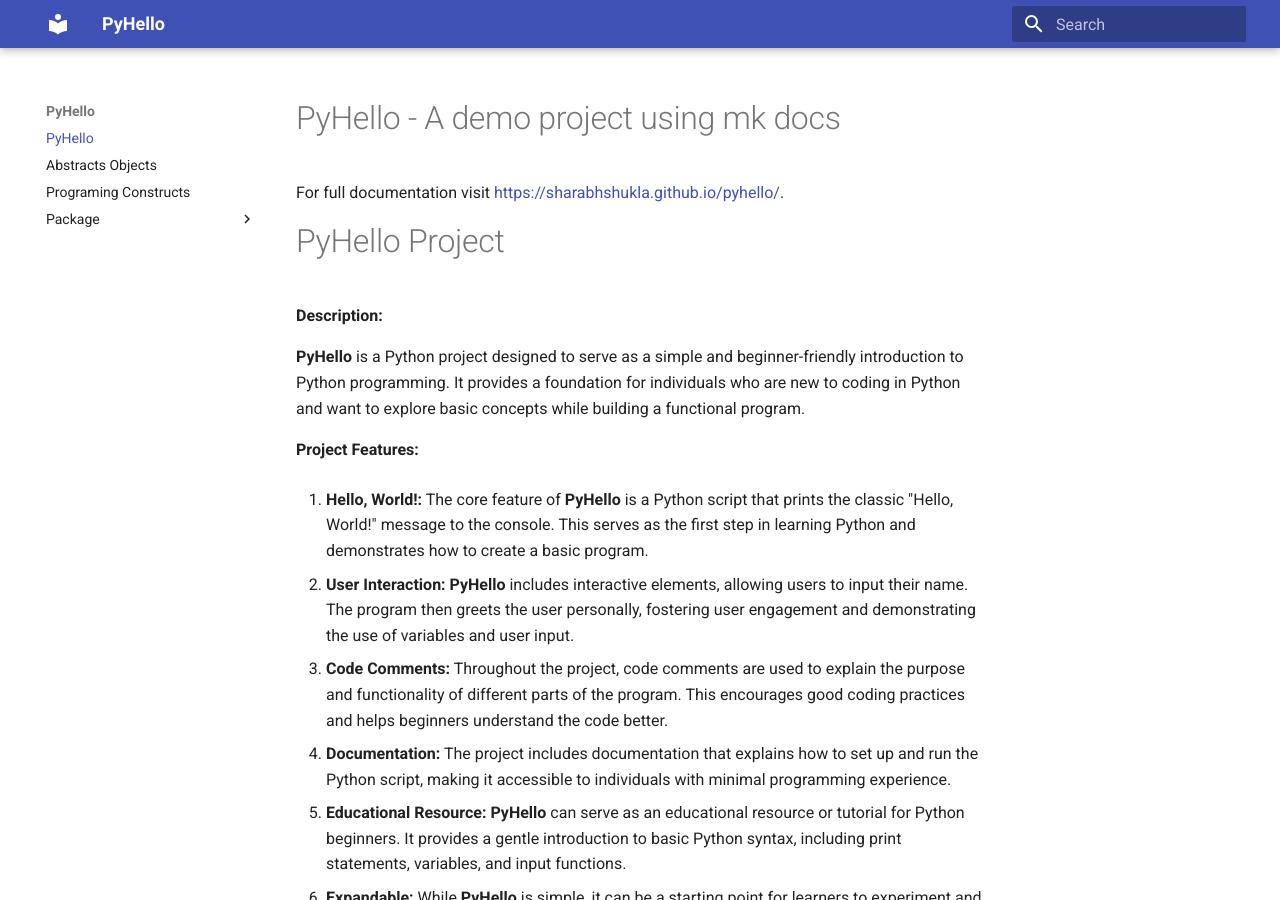
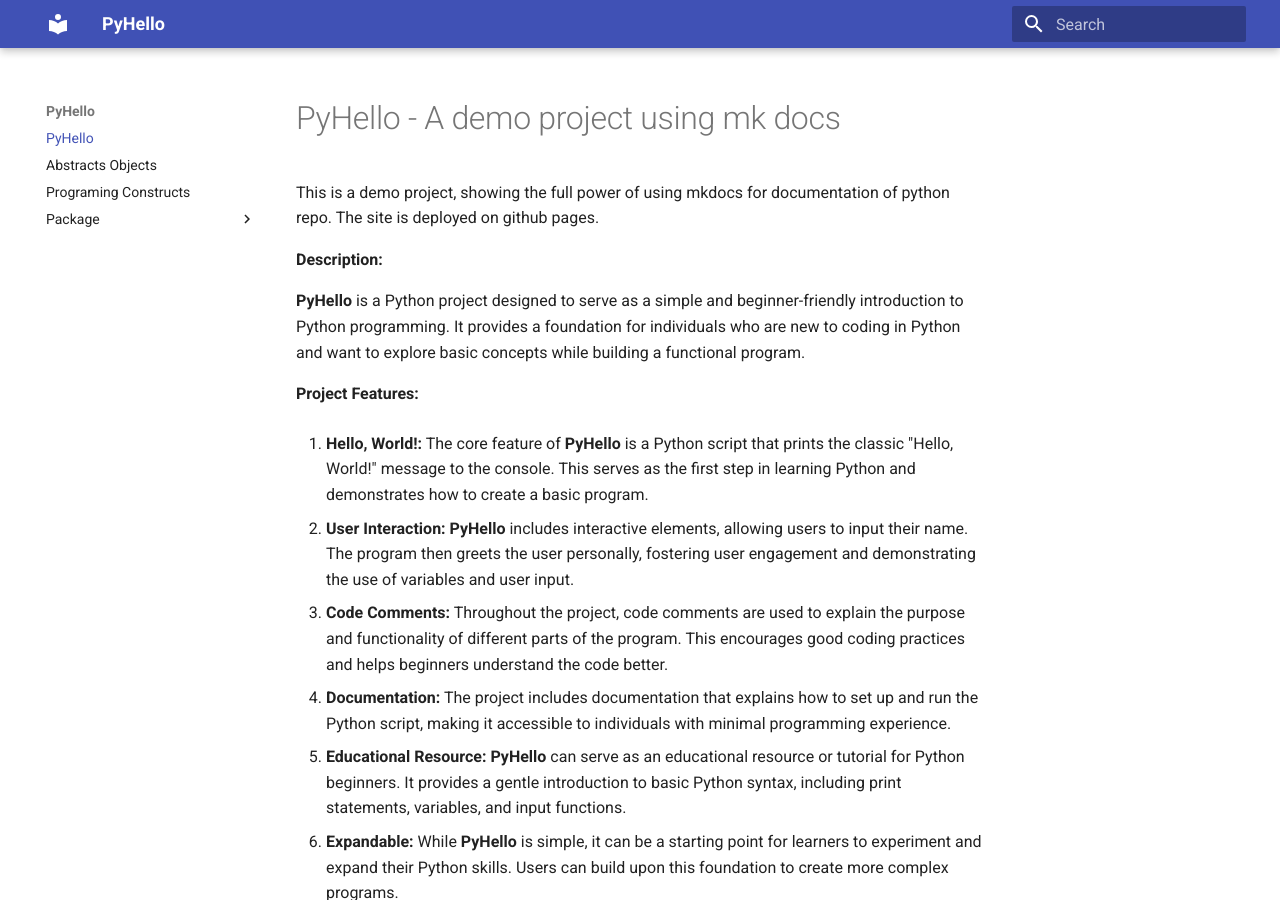
Before and after one commit to sharabhshukla/PyHello, an MkDocs documentation site: the page built from docs/index.md, in a window 1280 px wide and 900 px high. Built offline with MkDocs 1.6.1 and Material for MkDocs 9.7.7, drawn with Linux system fonts in a browser that asks for light colours.

Commit message:
updated index.md

```diff
--- a/docs/index.md
+++ b/docs/index.md
@@ -1,7 +1,7 @@
 # PyHello - A demo project using mk docs
 
-For full documentation visit [https://sharabhshukla.github.io/pyhello/](https://www.mkdocs.org).
-# PyHello Project
+This is a demo project, showing the full power of using mkdocs for documentation of python
+repo. The site is deployed on github pages.
 
 **Description:**
 
```
